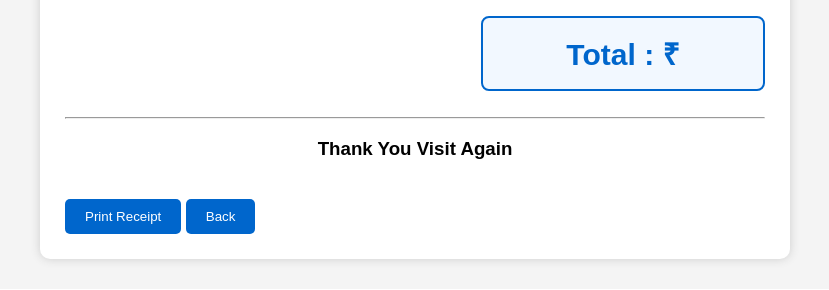
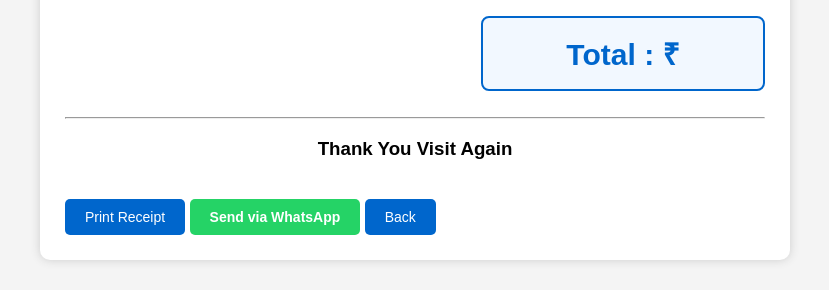
Before and after one commit to Akshayabill/csc-billing, a Flask app: template templates/bill_view.html in a window 1280 px wide. Shown: the part 595-885 px from the top of the page, without its empty margins (225-1054 px from the left). Before the commit the page ends 862 px from the top, so only its background shows below. Run offline with Flask 3, Linux system fonts and the light colour scheme; the template is opened without the code that fills it, so the values that code supplies are empty; some libraries are stand-ins or nearby versions.

Commit message:
Update bill_view.html

```diff
--- a/templates/bill_view.html
+++ b/templates/bill_view.html
@@ -124,6 +124,15 @@
             margin-top:20px;
             border:none;
             cursor:pointer;
+            font-size: 14px;
+            font-family: Arial;
+        }
+
+        /* WhatsApp Button Style */
+        .btn-whatsapp {
+            background:#25D366;
+            color: white;
+            font-weight: bold;
         }
 
         .total-box{
@@ -158,7 +167,7 @@
                 margin: 15mm 15mm 15mm 15mm;
             }
 
-            .btn, .header {
+            .btn, .btn-whatsapp, .header {
                 display: none !important;
             }
 
@@ -259,12 +268,10 @@
 <div class="container">
 
     <div class="company-header">
-        <!-- CSC Logo -->
         <div style="margin-bottom: 12px;">
             <img src="/static/logo.png" width="140" height="auto" style="-webkit-print-color-adjust: exact; print-color-adjust: exact;" alt="CSC Logo">
         </div>
 
-        <!-- Center aligned brand contents (Pure Black Text Elements) -->
         <div class="brand-details">
             <h2>E-SEVANA KENDRAM</h2>
             <div class="tsr-code">CSC ID : 374016860011</div>
@@ -332,6 +339,10 @@
         Print Receipt
     </button>
 
+    <a href="https://wa.me/91{{ bill[4] }}?text=Hello%20{{ bill[3] }},%20your%20bill%20no%20{{ bill[1] }}%20for%20Amount%20%E2%82%B9{{ bill[6] }}%20is%20successfully%20generated%20at%20E-SEVANA%20KENDRAM.%20View%20your%20full%20receipt%20here:%20{{ request.url }}" target="_blank" class="btn btn-whatsapp">
+        Send via WhatsApp
+    </a>
+
     <button onclick="history.back()" class="btn">
         Back
     </button>
```
